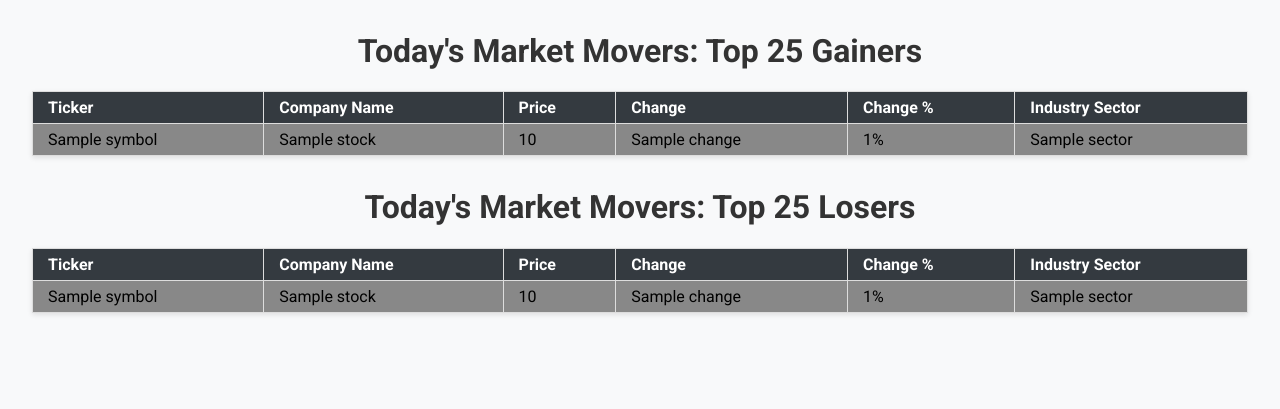
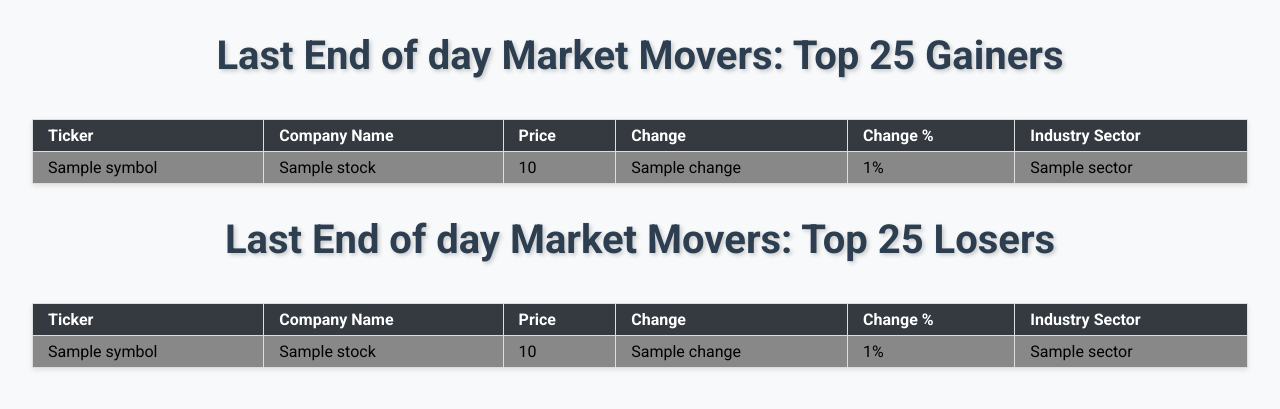
Before and after one commit to uchenna-j-edeh/mcp, a Flask app: template templates/index.html in a window 1280 px wide. Shown: the top 409 px of the page. Run offline with Flask 3, Linux system fonts and the light colour scheme; the template is opened without the code that fills it: most values are stand-ins (such as "Sample title", 1, 10 or a date in 2020).

Commit message:
feat: Update market movers title and enhance font styling

```diff
--- a/static/style.css
+++ b/static/style.css
@@ -6,7 +6,12 @@ body {
 
 h1 {
     text-align: center;
-    color: #333;
+    color: #2c3e50; /* A slightly darker, more impactful color */
+    font-family: 'Roboto', sans-serif; /* Ensure Roboto is applied */
+    font-size: 2.5em; /* Larger font size */
+    font-weight: 700; /* Bold */
+    text-shadow: 2px 2px 4px rgba(0, 0, 0, 0.2); /* Subtle shadow for depth */
+    margin-bottom: 1em; /* Add some space below the title */
 }
 
 table {
--- a/templates/index.html
+++ b/templates/index.html
@@ -3,14 +3,14 @@
 <head>
     <meta charset="UTF-8">
     <meta name="viewport" content="width=device-width, initial-scale=1.0">
-    <title>Today's Market Movers: Top 25 Gainers & Losers</title>
+    <title>Last End of day Market Movers: Top 25 Gainers & Losers</title>
     <link rel="stylesheet" href="{{ url_for('static', filename='style.css') }}">
     <link rel="preconnect" href="https://fonts.googleapis.com">
     <link rel="preconnect" href="https://fonts.gstatic.com" crossorigin>
     <link href="https://fonts.googleapis.com/css2?family=Roboto:wght@400;700&display=swap" rel="stylesheet">
 </head>
 <body>
-    <h1>Today's Market Movers: Top 25 Gainers</h1>
+    <h1>Last End of day Market Movers: Top 25 Gainers</h1>
     <table class="gainer">
         <thead>
             <tr>
@@ -36,7 +36,7 @@
         </tbody>
     </table>
 
-    <h1>Today's Market Movers: Top 25 Losers</h1>
+    <h1>Last End of day Market Movers: Top 25 Losers</h1>
     <table class="loser">
         <thead>
             <tr>
```
